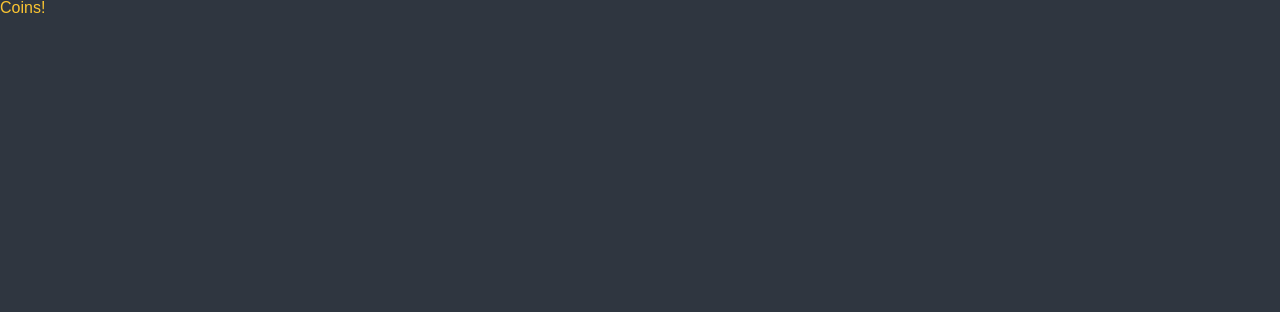
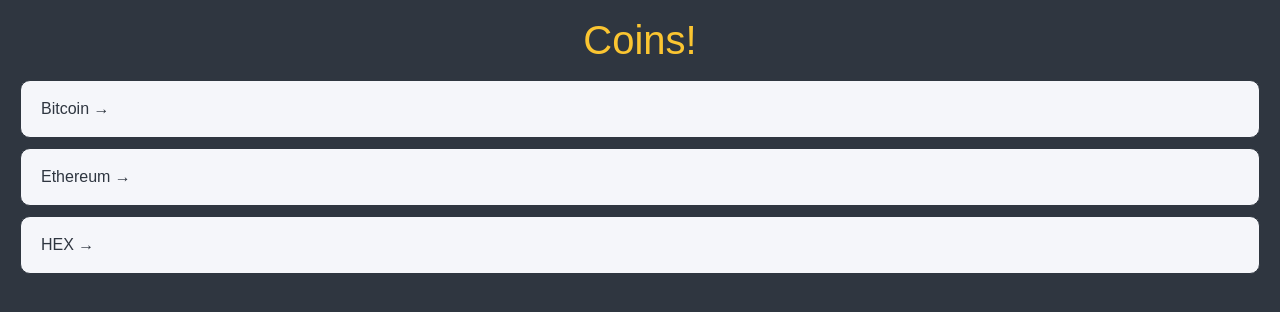
Before and after one commit to Novelier-Webbelier/crypto-tracker, a React (Create React App) app: page / in a window 1280 px wide. Shown: the top 312 px of the page. Built offline with nearby package versions, Linux system fonts and the light colour scheme.

Commit message:
4.2 Home part One

```diff
--- a/src/App.tsx
+++ b/src/App.tsx
@@ -59,6 +59,7 @@ const GlobalStyle = createGlobalStyle`
 
   a {
     text-decoration: none;
+    color: inherit;
   }
 `;
 
--- a/src/routes/Coins.tsx
+++ b/src/routes/Coins.tsx
@@ -1,11 +1,93 @@
+import { Link } from "react-router-dom";
 import styled from "styled-components";
 
+const Container = styled.div`
+  padding: 0px 20px;
+`;
+
+const Header = styled.div`
+  height: 10vh;
+  display: flex;
+  justify-content: center;
+  align-items: center;
+`;
+
+const CoinsList = styled.ul``;
+
+const Coin = styled.li`
+  background-color: ${(props) => props.theme.textColor};
+  color: ${(props) => props.theme.bgColor};
+  margin-bottom: 10px;
+  border-radius: 10px;
+  border: 1px solid ${(props) => props.theme.bgColor};
+  transition: all 0.2s ease-in-out;
+
+  a {
+    transition: all 0.1s ease-in-out;
+    display: block;
+    padding: 20px;
+  }
+
+  &:hover {
+    background-color: ${(props) => props.theme.bgColor};
+    border: 1px solid ${(props) => props.theme.textColor};
+
+    a {
+      color: ${(props) => props.theme.accentColor};
+    }
+  }
+`;
+
 const Title = styled.h1`
+  font-size: 40px;
   color: ${(props) => props.theme.accentColor};
 `;
 
+const coins = [
+  {
+    id: "btc-bitcoin",
+    name: "Bitcoin",
+    symbol: "BTC",
+    rank: 1,
+    is_new: false,
+    is_active: true,
+    type: "coin",
+  },
+  {
+    id: "eth-ethereum",
+    name: "Ethereum",
+    symbol: "ETH",
+    rank: 2,
+    is_new: false,
+    is_active: true,
+    type: "coin",
+  },
+  {
+    id: "hex-hex",
+    name: "HEX",
+    symbol: "HEX",
+    rank: 3,
+    is_new: false,
+    is_active: true,
+    type: "token",
+  },
+];
+
 function Coins() {
-  return <Title>Coins!</Title>;
+  return (
+    <Container>
+      <Header>
+        <Title>Coins!</Title>
+      </Header>
+      <CoinsList>
+        {coins.map((coin) => (
+          <Coin key={coin.id}>
+            <Link to={`/${coin.id}`}>{coin.name} &rarr;</Link>
+          </Coin>
+        ))}
+      </CoinsList>
+    </Container>
+  );
 }
 
 export default Coins;
```
